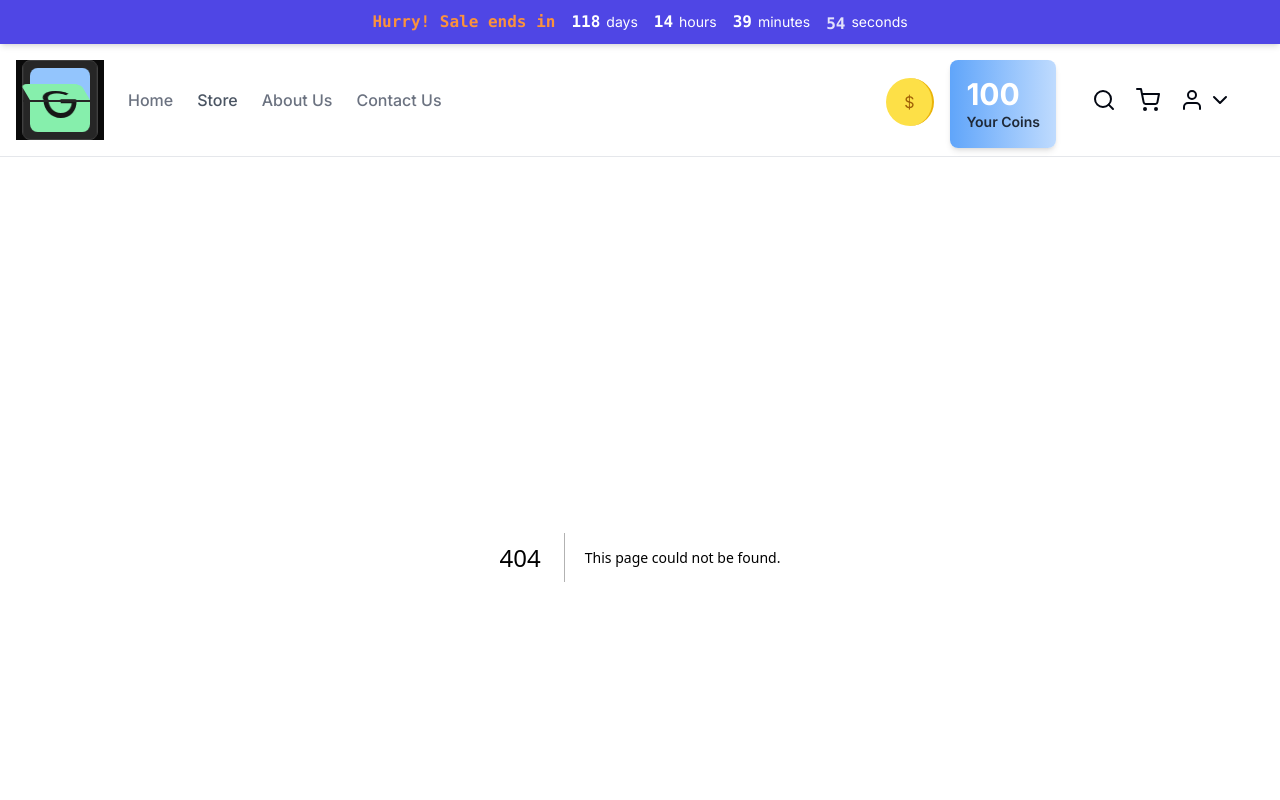
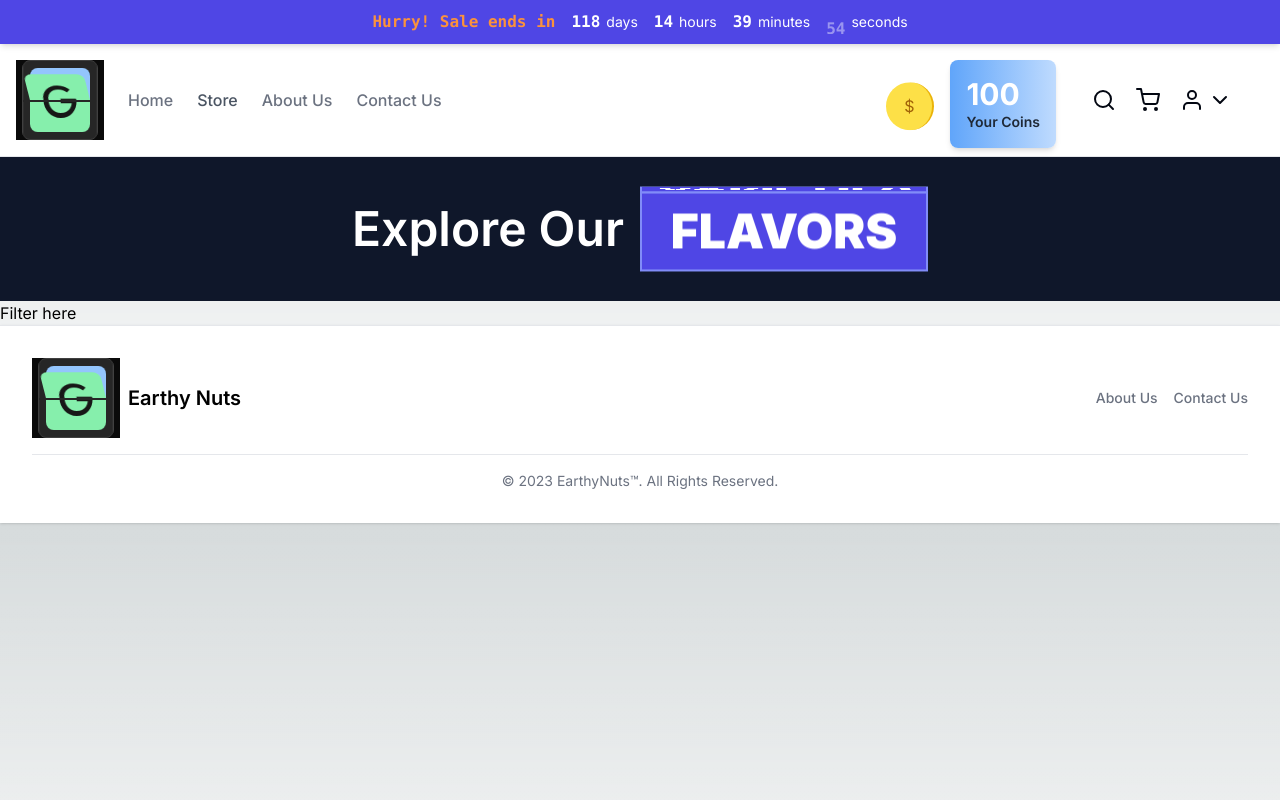
Before and after one commit to Siddharth0101/Ecommerce-Next.js, a Next.js app: page /product/almond in a window 1280 px wide. Before the commit this address had no page. Shown: the top 800 px of the page. Built offline with nearby package versions, Linux system fonts and the light colour scheme.

Commit message:
updated almond page

```diff
--- a/package.json
+++ b/package.json
@@ -23,6 +23,7 @@
     "react-icons": "^5.2.1",
     "react-redux": "^9.1.2",
     "react-responsive": "^10.0.0",
+    "react-router-dom": "^6.24.1",
     "tailwind-merge": "^2.3.0"
   },
   "devDependencies": {
--- /dev/null
+++ b/src/app/components/filter/Filter.js
@@ -0,0 +1,3 @@
+export default function Filter() {
+  return <div>Filter here</div>;
+}
--- a/src/app/components/header/Header.js
+++ b/src/app/components/header/Header.js
@@ -116,8 +116,8 @@ const NavLinkWithDropdown = ({ text, children }) => {
 const StoreDropdown = () => {
   return (
     <>
-      <DropdownItem text="Almond" href="/store/category1" />
-      <DropdownItem text="Cashew" href="/store/category2" />
+      <DropdownItem text="Almond" href="/product/almond" />
+      <DropdownItem text="Cashew" href="/product/cashew" />
     </>
   );
 };
--- /dev/null
+++ b/src/app/components/productHeader/productHeader.js
@@ -0,0 +1,75 @@
+"use client";
+import { motion } from "framer-motion";
+
+export default function ProductHeader({ front, bottom, back, top }) {
+  return (
+    <div className="grid place-content-center bg-slate-900 px-2 py-8">
+      <SpinningBoxText front={front} bottom={bottom} back={back} top={top} />
+    </div>
+  );
+}
+
+const SpinningBoxText = ({ front, bottom, back, top }) => {
+  return (
+    <span className="flex flex-col items-center justify-center gap-6 text-5xl font-semibold text-white md:flex-row md:gap-4">
+      Explore Our <Box front={front} bottom={bottom} back={back} top={top} />
+    </span>
+  );
+};
+
+const Box = ({ front, bottom, back, top }) => {
+  return (
+    <motion.span
+      className="relative h-20 w-72 font-black uppercase"
+      style={{
+        transformStyle: "preserve-3d",
+        transformOrigin: "center center -40px",
+      }}
+      initial={{ rotateX: "0deg" }}
+      animate={{
+        rotateX: [
+          "0deg",
+          "90deg",
+          "90deg",
+          "180deg",
+          "180deg",
+          "270deg",
+          "270deg",
+          "360deg",
+        ],
+      }}
+      transition={{
+        repeat: Infinity,
+        duration: 10,
+        ease: "backInOut",
+        times: [0, 0.2, 0.25, 0.45, 0.5, 0.7, 0.75, 1],
+      }}
+    >
+      <span className="absolute flex h-full w-full items-center justify-center border-2 border-indigo-400 bg-indigo-600 text-white">
+        {front}
+      </span>
+      <span
+        style={{ transform: "translateY(5rem) rotateX(-90deg)" }}
+        className="absolute flex h-full w-full origin-top items-center justify-center border-2 border-indigo-400 bg-indigo-600 text-white"
+      >
+        {bottom}
+      </span>
+
+      <span
+        style={{ transform: "translateY(-5rem) rotateX(90deg)" }}
+        className="absolute flex h-full w-full origin-bottom items-center justify-center border-2 border-indigo-400 bg-indigo-600 text-white"
+      >
+        {top}
+      </span>
+
+      <span
+        style={{
+          transform: "translateZ(-5rem) rotateZ(-180deg) rotateY(180deg)",
+        }}
+        className="absolute flex h-full w-full origin-center items-center justify-center border-2 border-indigo-400 bg-indigo-600 text-white"
+      >
+        {back}
+      </span>
+    </motion.span>
+  );
+};
--- a/src/app/layout.js
+++ b/src/app/layout.js
@@ -12,7 +12,6 @@ export default function RootLayout({ children }) {
   return (
     <html lang="en">
       <Provider store={ReduxStore}>
-        {" "}
         <body className={inter.className}>
           <Header />
           {children}
--- /dev/null
+++ b/src/app/product/almond/layout.js
@@ -0,0 +1,13 @@
+import Filter from "@/app/components/filter/Filter";
+import React from "react";
+
+const AlmondLayout = ({ children }) => {
+  return (
+    <div>
+      {children}
+      <Filter />
+    </div>
+  );
+};
+
+export default AlmondLayout;
--- /dev/null
+++ b/src/app/product/almond/page.js
@@ -0,0 +1,14 @@
+import ProductHeader from "@/app/components/productHeader/productHeader";
+
+export default function Almond() {
+  return (
+    <div>
+      <ProductHeader
+        front="Almond"
+        bottom="Varieties"
+        back="Flavors"
+        top="Selection"
+      />
+    </div>
+  );
+}
--- /dev/null
+++ b/src/app/product/cashew/layout.js
@@ -0,0 +1,12 @@
+import React from "react";
+
+const CashewLayout = ({ children }) => {
+  return (
+    <div>
+      <h1>Welcome to cashew Layout</h1>
+      {children}
+    </div>
+  );
+};
+
+export default CashewLayout;
--- /dev/null
+++ b/src/app/product/cashew/page.js
@@ -0,0 +1,3 @@
+export default function Cashew() {
+  return <div>cashew page.....................</div>;
+}
```
Also changed, not shown: 1 other file (tests, documents, lock files or other folders).
